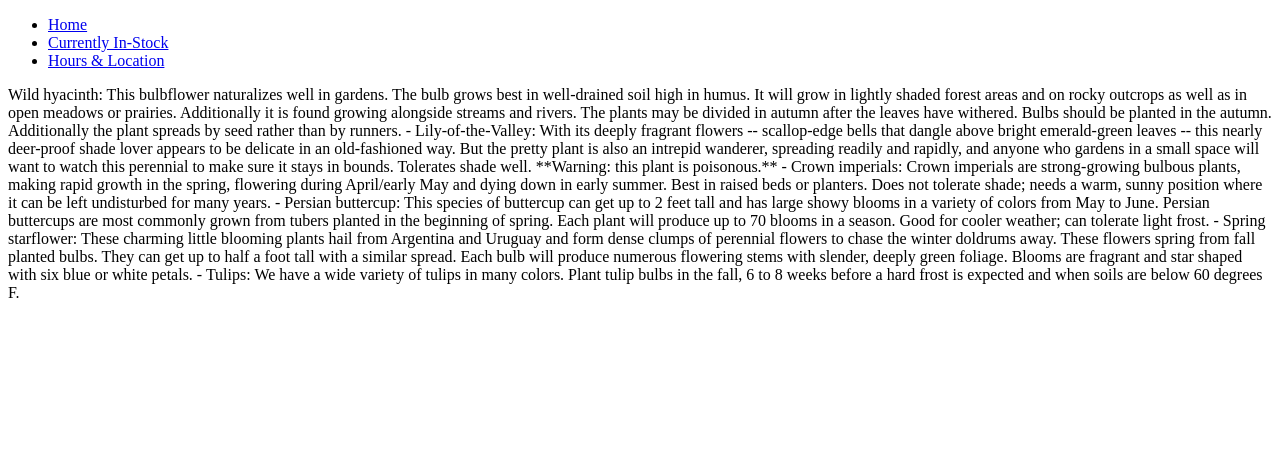
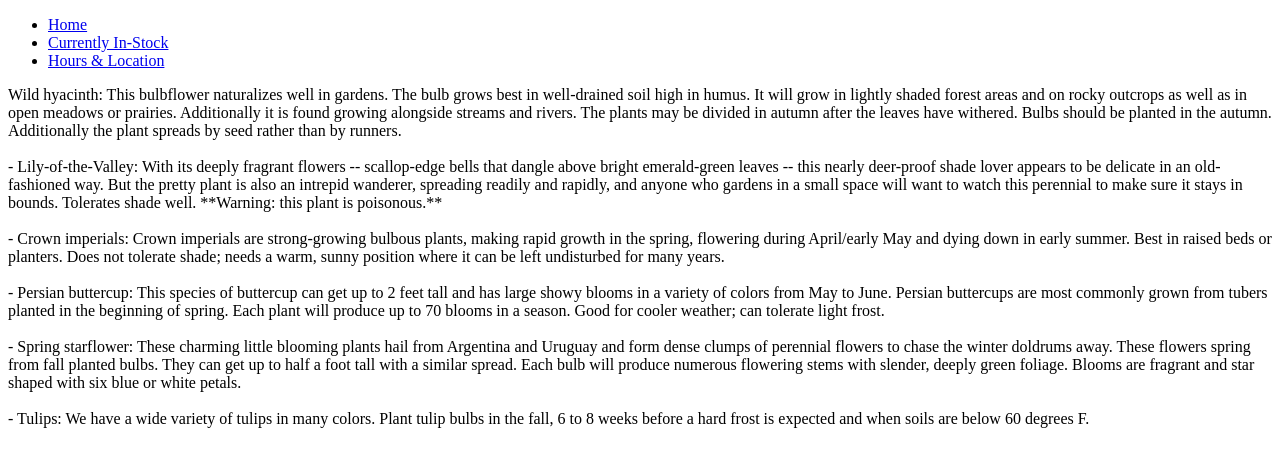
Before and after one commit to Momentum-Team-14/small-business-website-Tomtuhtomtom, a plain HTML site: page in-stock.html in a window 1280 px wide. Drawn offline with Linux system fonts and the light colour scheme.

Commit message:
More paragraph updates to in stock

```diff
--- a/in-stock.html
+++ b/in-stock.html
@@ -18,15 +18,15 @@
 </nav>
 
 <body>
-    <p>Wild hyacinth: This bulbflower naturalizes well in gardens. The bulb grows best in well-drained soil high in humus. It will grow in lightly shaded forest areas and on rocky outcrops as well as in open meadows or prairies. Additionally it is found growing alongside streams and rivers. The plants may be divided in autumn after the leaves have withered. Bulbs should be planted in the autumn. Additionally the plant spreads by seed rather than by runners.
+    <p>Wild hyacinth: This bulbflower naturalizes well in gardens. The bulb grows best in well-drained soil high in humus. It will grow in lightly shaded forest areas and on rocky outcrops as well as in open meadows or prairies. Additionally it is found growing alongside streams and rivers. The plants may be divided in autumn after the leaves have withered. Bulbs should be planted in the autumn. Additionally the plant spreads by seed rather than by runners.<br><br>
 
-        - Lily-of-the-Valley: With its deeply fragrant flowers -- scallop-edge bells that dangle above bright emerald-green leaves -- this nearly deer-proof shade lover appears to be delicate in an old-fashioned way. But the pretty plant is also an intrepid wanderer, spreading readily and rapidly, and anyone who gardens in a small space will want to watch this perennial to make sure it stays in bounds. Tolerates shade well. **Warning: this plant is poisonous.**
+        - Lily-of-the-Valley: With its deeply fragrant flowers -- scallop-edge bells that dangle above bright emerald-green leaves -- this nearly deer-proof shade lover appears to be delicate in an old-fashioned way. But the pretty plant is also an intrepid wanderer, spreading readily and rapidly, and anyone who gardens in a small space will want to watch this perennial to make sure it stays in bounds. Tolerates shade well. **Warning: this plant is poisonous.**<br><br>
 
-        - Crown imperials: Crown imperials are strong-growing bulbous plants, making rapid growth in the spring, flowering during April/early May and dying down in early summer. Best in raised beds or planters. Does not tolerate shade; needs a warm, sunny position where it can be left undisturbed for many years.
+        - Crown imperials: Crown imperials are strong-growing bulbous plants, making rapid growth in the spring, flowering during April/early May and dying down in early summer. Best in raised beds or planters. Does not tolerate shade; needs a warm, sunny position where it can be left undisturbed for many years.<br><br>
 
-        - Persian buttercup: This species of buttercup can get up to 2 feet tall and has large showy blooms in a variety of colors from May to June. Persian buttercups are most commonly grown from tubers planted in the beginning of spring. Each plant will produce up to 70 blooms in a season. Good for cooler weather; can tolerate light frost.
+        - Persian buttercup: This species of buttercup can get up to 2 feet tall and has large showy blooms in a variety of colors from May to June. Persian buttercups are most commonly grown from tubers planted in the beginning of spring. Each plant will produce up to 70 blooms in a season. Good for cooler weather; can tolerate light frost.<br><br>
 
-        - Spring starflower: These charming little blooming plants hail from Argentina and Uruguay and form dense clumps of perennial flowers to chase the winter doldrums away. These flowers spring from fall planted bulbs. They can get up to half a foot tall with a similar spread. Each bulb will produce numerous flowering stems with slender, deeply green foliage. Blooms are fragrant and star shaped with six blue or white petals.
+        - Spring starflower: These charming little blooming plants hail from Argentina and Uruguay and form dense clumps of perennial flowers to chase the winter doldrums away. These flowers spring from fall planted bulbs. They can get up to half a foot tall with a similar spread. Each bulb will produce numerous flowering stems with slender, deeply green foliage. Blooms are fragrant and star shaped with six blue or white petals.<br><br>
 
         - Tulips: We have a wide variety of tulips in many colors. Plant tulip bulbs in the fall, 6 to 8 weeks before a hard frost is expected and when soils are below 60 degrees F.</p>
 </body>
```
